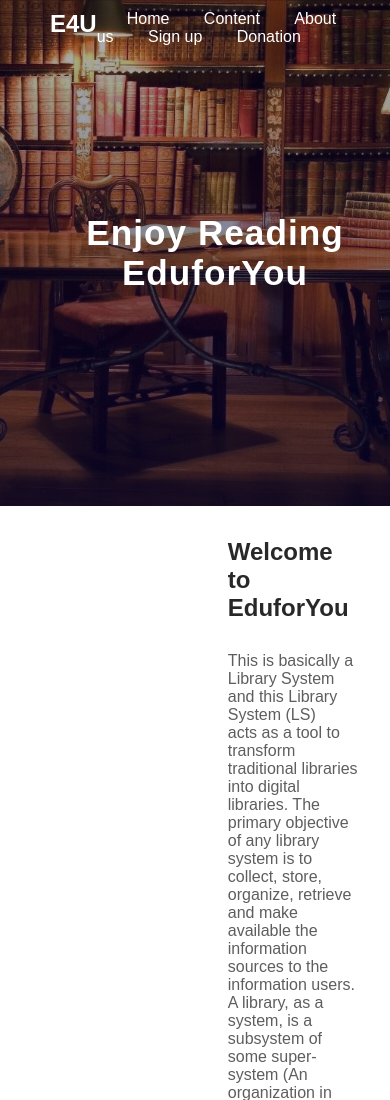
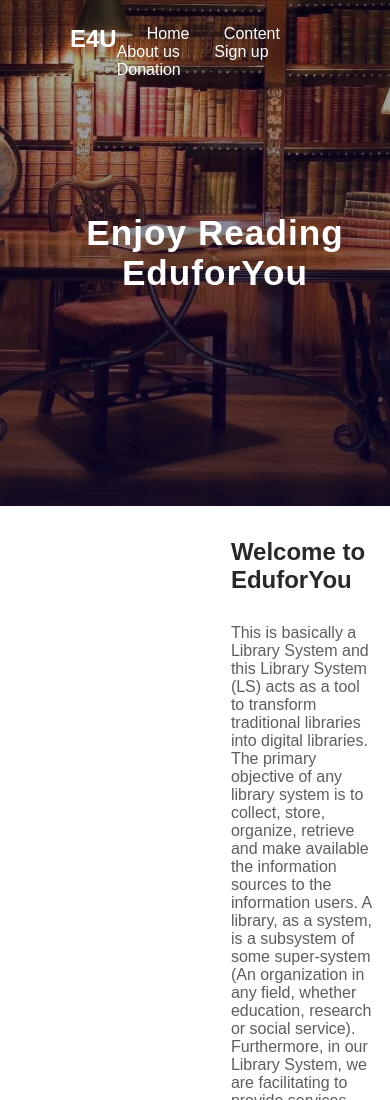
Before and after one commit to NSachini/web-project, a plain HTML site: page about.html in a window 390 px wide. Shown: the top 1100 px of the page. Drawn offline with Linux system fonts and the light colour scheme.

Commit message:
about html and css changed

```diff
--- a/about.html
+++ b/about.html
@@ -14,7 +14,7 @@
                 <div class="navigation-items">
                     <a href="#">Home</a>
                     <a href="#">Content</a>
-                    <a href="#">About us</a>
+                    <a class="active" href="about.html">About us</a>
                     <a href="#">Sign up</a>
                     <a href="#">Donation</a>
                 </div>
--- a/about1.css
+++ b/about1.css
@@ -183,3 +183,20 @@ header .navigation .navigation-items a{
     color: rgb(66, 66, 85);
 
 }
+
+@media (max-width: 769px){
+    header{
+        padding: 15px 20px;
+        z-index: 9999;
+    }
+
+/*about*/
+#about-container {
+    padding: 8vw 4vw 2vw 4vw;
+}
+
+#about-container .about-img {
+    padding-right: 30px;
+}
+
+}
```
